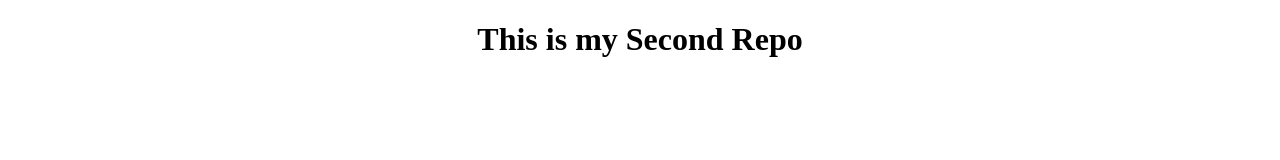
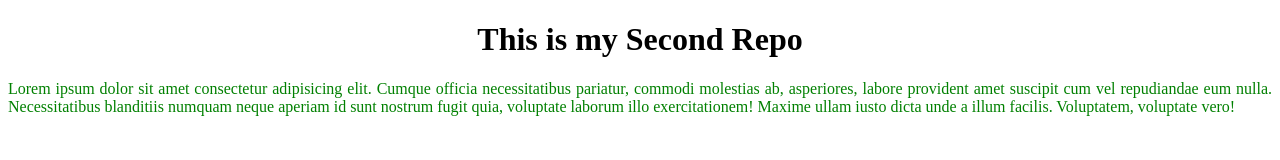
Before and after one commit to engrmmjahir/mm-second-repo, a plain HTML site: page index.html in a window 1280 px wide. Drawn offline with Linux system fonts and the light colour scheme.

Commit message:
added para

```diff
--- a/index.html
+++ b/index.html
@@ -9,6 +9,7 @@
 </head>
 <body>
     <h1>This is my Second Repo</h1>
+    <p>Lorem ipsum dolor sit amet consectetur adipisicing elit. Cumque officia necessitatibus pariatur, commodi molestias ab, asperiores, labore provident amet suscipit cum vel repudiandae eum nulla. Necessitatibus blanditiis numquam neque aperiam id sunt nostrum fugit quia, voluptate laborum illo exercitationem! Maxime ullam iusto dicta unde a illum facilis. Voluptatem, voluptate vero!</p>
 
 </body>
 </html>
```
